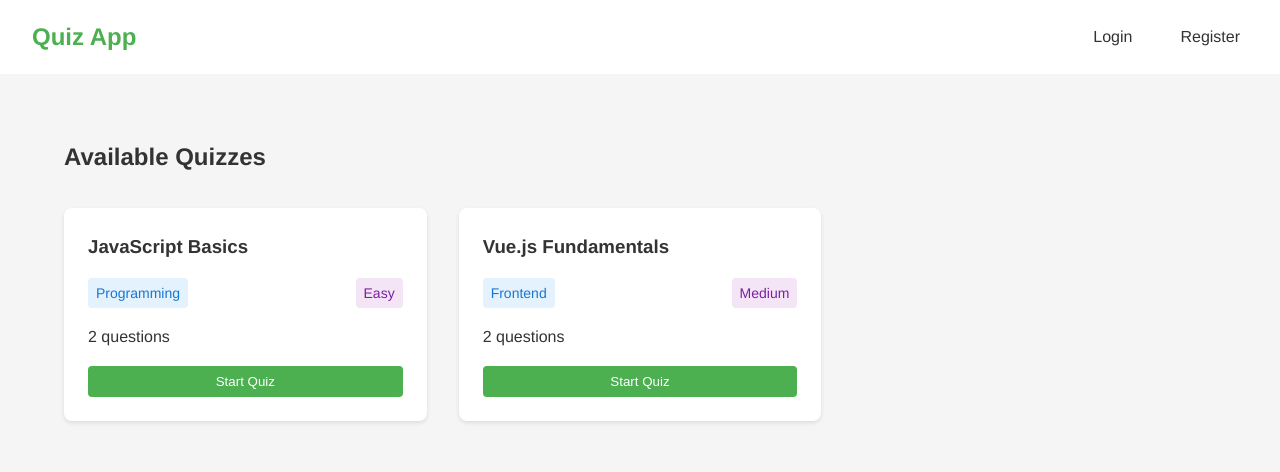
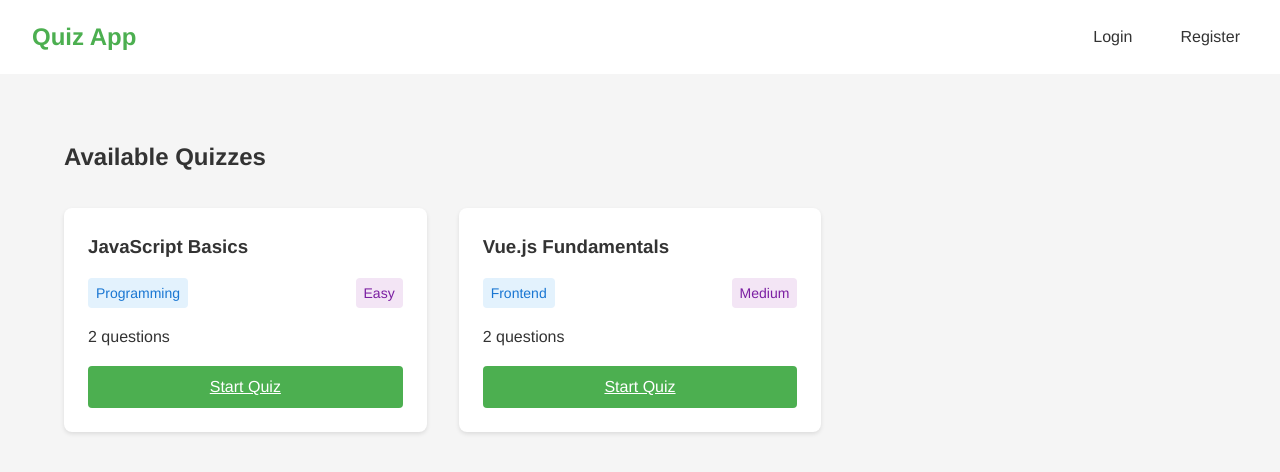
Before and after one commit to GougasseHamza/quizapp, a Vue app: page / in a window 1280 px wide. Shown: the top 472 px of the page. Built offline with nearby package versions, Linux system fonts and the light colour scheme.

Commit message:
corrected router links in homepage

```diff
--- a/src/views/HomeView.vue
+++ b/src/views/HomeView.vue
@@ -9,7 +9,7 @@
           <span class="difficulty">{{ quiz.difficulty }}</span>
         </div>
         <p>{{ quiz.questions.length }} questions</p>
-        <button @click="startQuiz(quiz.id)" class="start-button">Start Quiz</button>
+        <router-link :to="`/quiz/${quiz.id}`" class="start-button">Start Quiz</router-link>
       </div>
     </div>
   </div>
@@ -72,6 +72,8 @@ const { startQuiz } = quizStore
 
 .start-button {
   background-color: #4caf50;
+  text-align: center;
+  display: inline-block;
   color: white;
   border: none;
   padding: 0.5rem 1rem;
```
